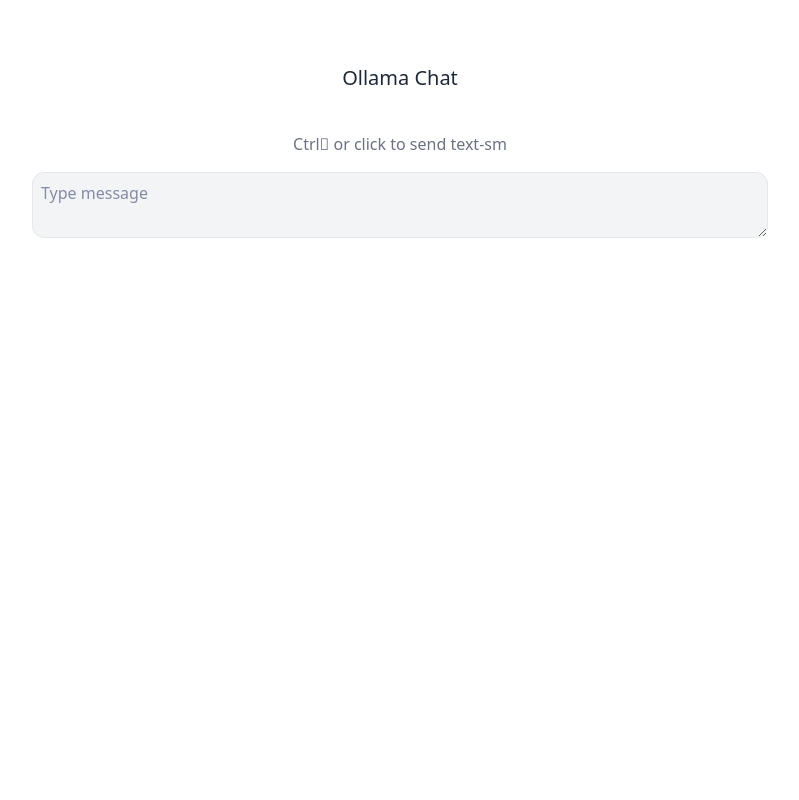
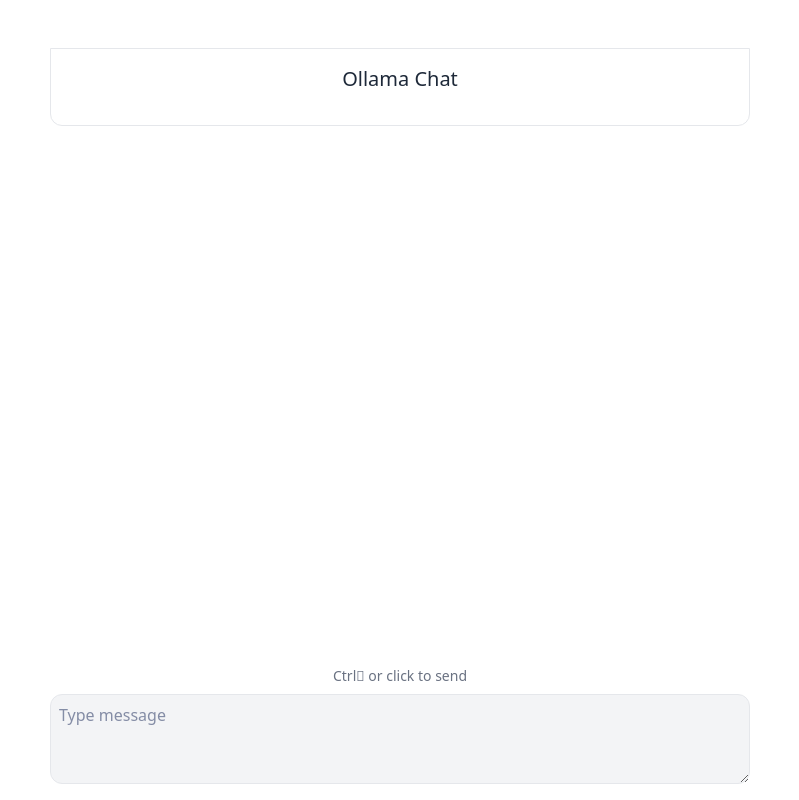
Before and after one commit to samarth-na/ai-chatbot, a React (Vite) app: page / in a window 1280 px wide. Shown: the whole page, without its empty margins (240-1039 px from the left). Built offline with nearby package versions, Linux system fonts and the light colour scheme; the HTML template or start-up script is replaced by a standard one.

Commit message:
main 4th ui draft

```diff
--- a/src/App.jsx
+++ b/src/App.jsx
@@ -114,9 +114,9 @@
 	}, [messages]);
 
 	return (
-		<div className="flex flex-col">
-			<div className="overflow-hidden flex-1">
-				<div className="flex flex-col p-4 mx-auto max-w-3xl h-full">
+		<div className="flex flex-col flex-1 gap-2">
+			<div className="overflow-hidden top-0 flex-1 mb-36">
+				<div className="flex flex-col p-4 min-w-[700px] border border-gray-200 mx-auto rounded-b-xl w-[50%] bg-white  h-full">
 					<h1 className="mb-4 text-xl text-gray-800">Ollama Chat</h1>
 
 					{/* Chat Messages */}
@@ -133,7 +133,7 @@
 									className={`max-w-[80%] rounded-xl px-3 py-2  ${
 										message.role === "user"
 											? "bg-blue-100/50 text-gray-800"
-											: "bg-gray-100 text-gray-800"
+											: " text-gray-800"
 									}`}
 								>
 									<p className="whitespace-pre-wrap">
@@ -147,27 +147,24 @@
 			</div>
 
 			{/* Input Area - Fixed at bottom */}
-			<div className="px-4 mx-auto max-w-3xl w-[60%] min-w-[600px]">
+			<div className="left-1/2 transform -translate-x-1/2 flex flex-col fixed bottom-0 min-w-[700px] rounded-md w-[50%]">
 				<form onSubmit={handleSubmit} className="flex flex-col gap-2">
 					<button
 						type="submit"
 						disabled={isLoading}
-						className="py-2 px-4 text-gray-500 rounded-lg"
+						className="text-sm text-gray-500 rounded-lg cursor-pointer"
 					>
-						{isLoading
-							? "Sending..."
-							: "Ctrl󰌑 or click to send text-sm"}
+						{isLoading ? "Sending..." : "Ctrl󰌑 or click to send "}
 					</button>
 					<textarea
 						ref={textareaRef}
 						value={prompt}
 						onChange={(e) => setPrompt(e.target.value)}
 						placeholder="Type message"
-						rows="2"
+						rows="3"
 						className="flex-1 p-2 mb-4 bg-gray-100 rounded-xl border border-gray-200"
 					/>
 				</form>
-				<p className="mt-1 text-sm text-gray-500"></p>
 			</div>
 		</div>
 	);
--- a/src/index.css
+++ b/src/index.css
@@ -14,8 +14,11 @@
 		@apply text-gray-400;
 	}
 
+	button:disabled {
+		@apply bg-gray-300  cursor-not-allowed;
+	}
 	textarea {
-		outline: none;
+		@apply p-2 mb-10 w-full rounded-sm bg-white;
 	}
 	textarea:focus {
 		outline: none;
```
